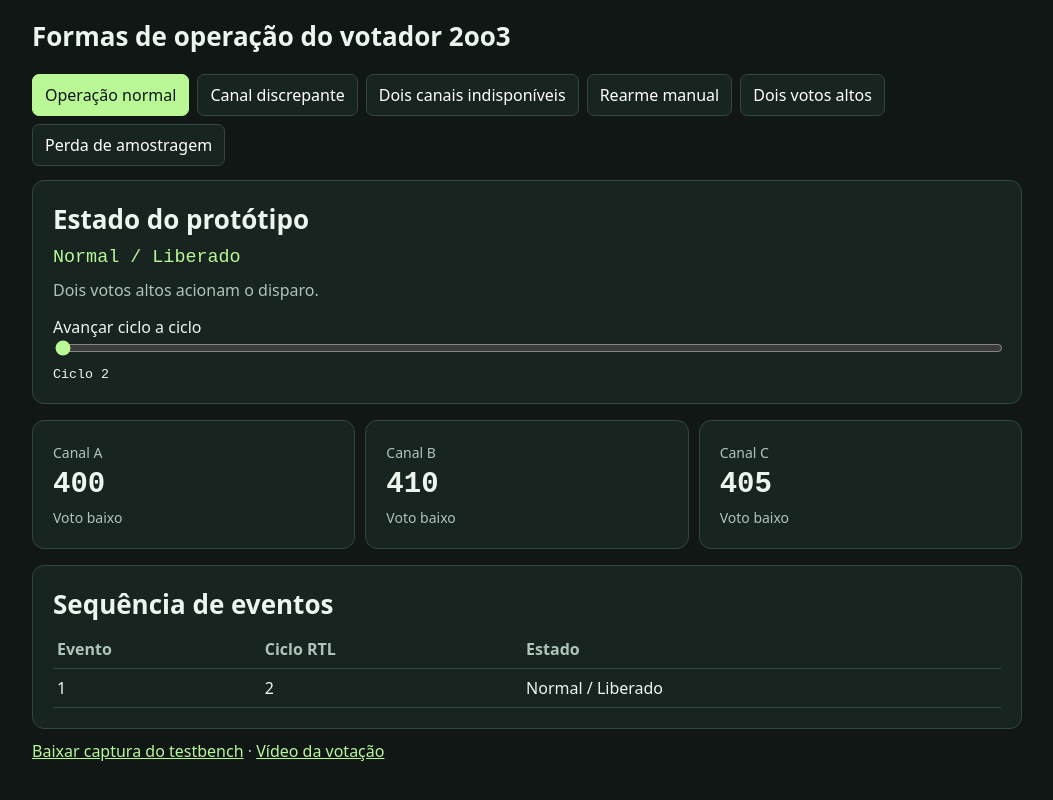
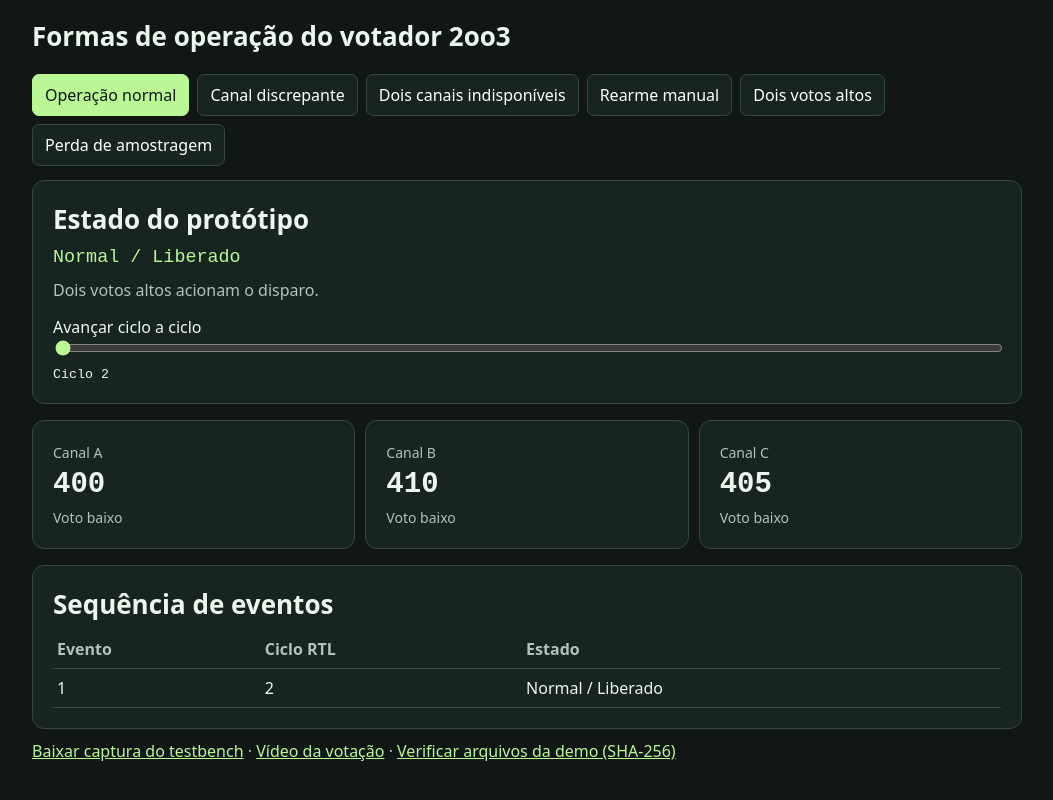
Before and after one commit to JoaoVitorCLima/T3-Guard, a plain HTML site: page docs/index.html in a window 1280 px wide. Shown: the part 871-1671 px from the top of the page, without its empty margins (113-1166 px from the left). Drawn offline with Linux system fonts and the light colour scheme.

Commit message:
Documenta protecao das medicoes e verifica arquivos da entrega

```diff
--- a/docs/index.html
+++ b/docs/index.html
@@ -98,7 +98,7 @@ th { color: var(--muted); }
 <section class="panel log"><h2>Sequência de eventos</h2>
 <table><thead><tr><th>Evento</th><th>Ciclo RTL</th><th>Estado</th></tr></thead><tbody id="events"></tbody></table>
 </section>
-<p><a href="trace.csv">Baixar captura do testbench</a> · <a href="video.mp4">Vídeo da votação</a></p>
+<p><a href="trace.csv">Baixar captura do testbench</a> · <a href="video.mp4">Vídeo da votação</a> · <a href="SHA256SUMS">Verificar arquivos da demo (SHA-256)</a></p>
 </section>
 </main>
 <script src="integrity-trace.js"></script>
```
Also changed, not shown: 5 other files.
